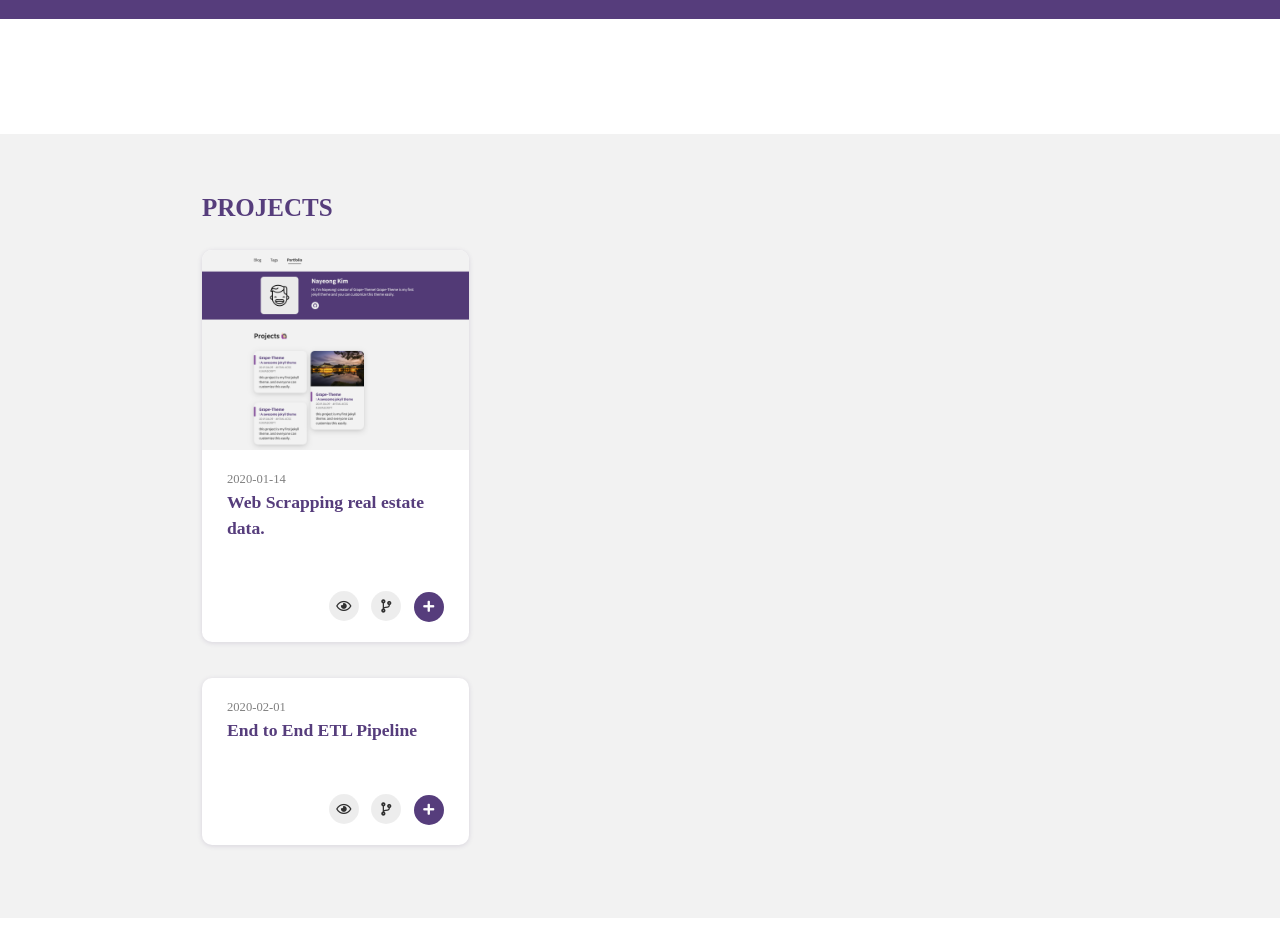
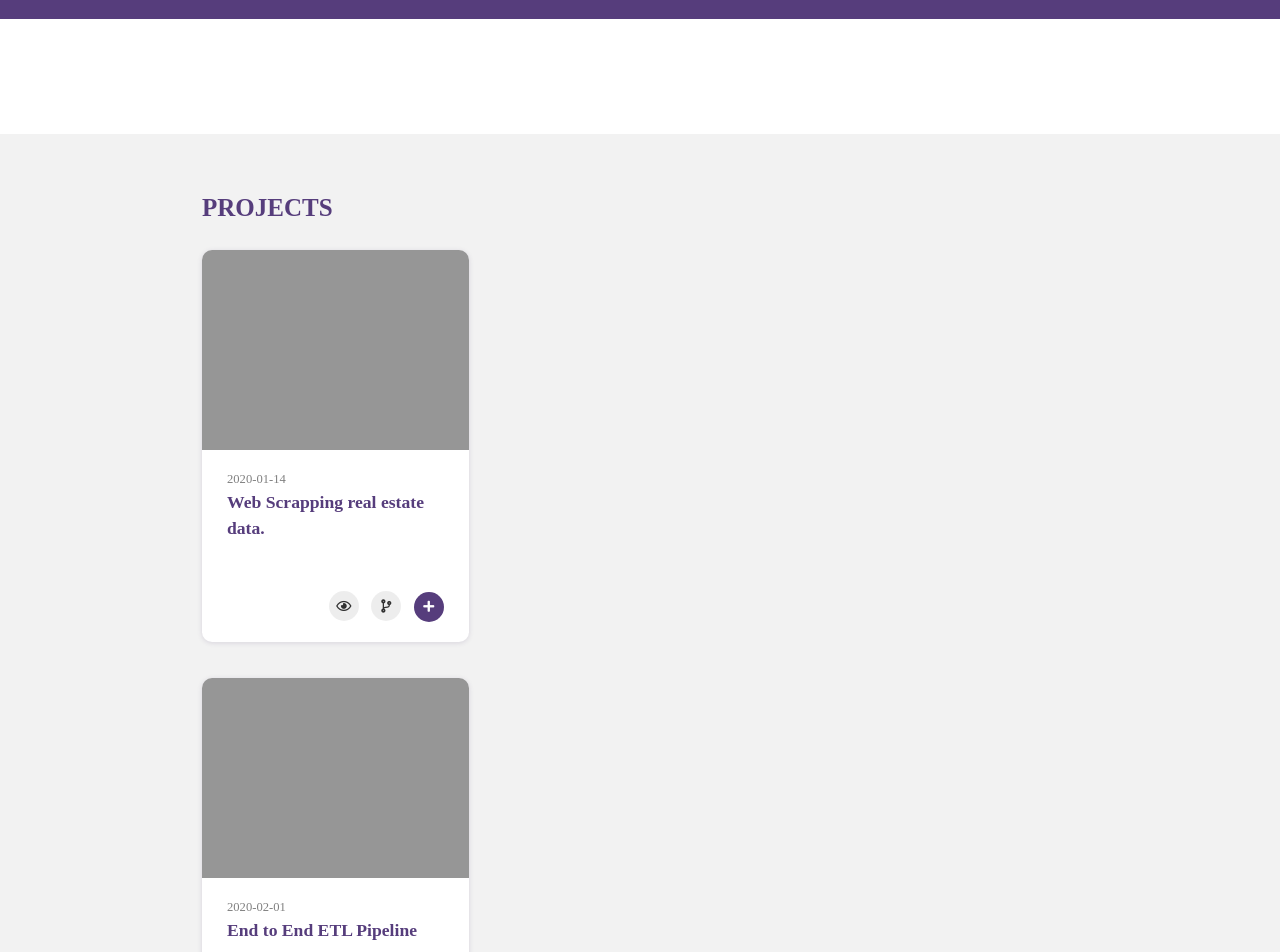
Before and after one commit to cliffordEmmanuel/cliffordEmmanuel.github.io, a Jekyll site: the page built from portfolio.html, in a window 1280 px wide. Shown: the part 384-1336 px from the top of the page. Built offline with Jekyll 4.4.1, drawn with Linux system fonts in a browser that asks for light colours; nearby versions of some CDN libraries; some web fonts are replaced; before the commit the page ends 1302 px from its top, so only the background shows below that.

Commit message:
working on the projects

```diff
--- a/_data/projects.yml
+++ b/_data/projects.yml
@@ -2,14 +2,14 @@
     print : True # If 'False' is selected, it will not be displayed in 'home.html > aside > .proj-content'.
     modal : True # If 'True' is selected, modal can open in 'portfolio.html'.
     url : https://github.com/cliffordEmmanuel/BlossomAcademy_DataEngineering/tree/master/project4 # Full URL
-    image : "portfolio.png" # path: assets/project/
+    image : "scrape.png" # path: assets/project/
     date : 2020-01-14
     title : Web Scrapping real estate data.
     summary : Scrapping real estate data with beautiful soup and requests.
     description :
     contents :
         - title : Web Scrapping
-          # image : home.png
+          image : scrape.png
           description : Using the beautifulsoup and requests python libraries real estate data was scrapped from the real estate site meqasa. <a href="https://github.com/cliffordEmmanuel/BlossomAcademy_DataEngineering/tree/master/project4"> Click here to view on github</a>
         # - title : 2. 태그 페이지
         #   image : tags.png
@@ -27,11 +27,12 @@
     print : True # If 'False' is selected, it will not be displayed in 'home.html > aside > .proj-content'.
     modal : True # If 'True' is selected, modal can open in 'portfolio.html'.
     url :  https://github.com/cliffordEmmanuel/BlossomAcademy_DataEngineering/tree/master/project3
-    image : # path: assets/project/
+    image : etl.png # path: assets/project/
     date : 2020-02-01
     title : End to End ETL Pipeline
     summary :
     description :
     contents :
         - title : End to End ETL Pipeline.
+          image : etl.png
           description : This project builds a typical end to end Extract Transform Load pipeline on a test data, using postgres, pyspark and AWS S3 bucket. https://github.com/cliffordEmmanuel/BlossomAcademy_DataEngineering/tree/master/project3 Click here to view on github</a>
```
